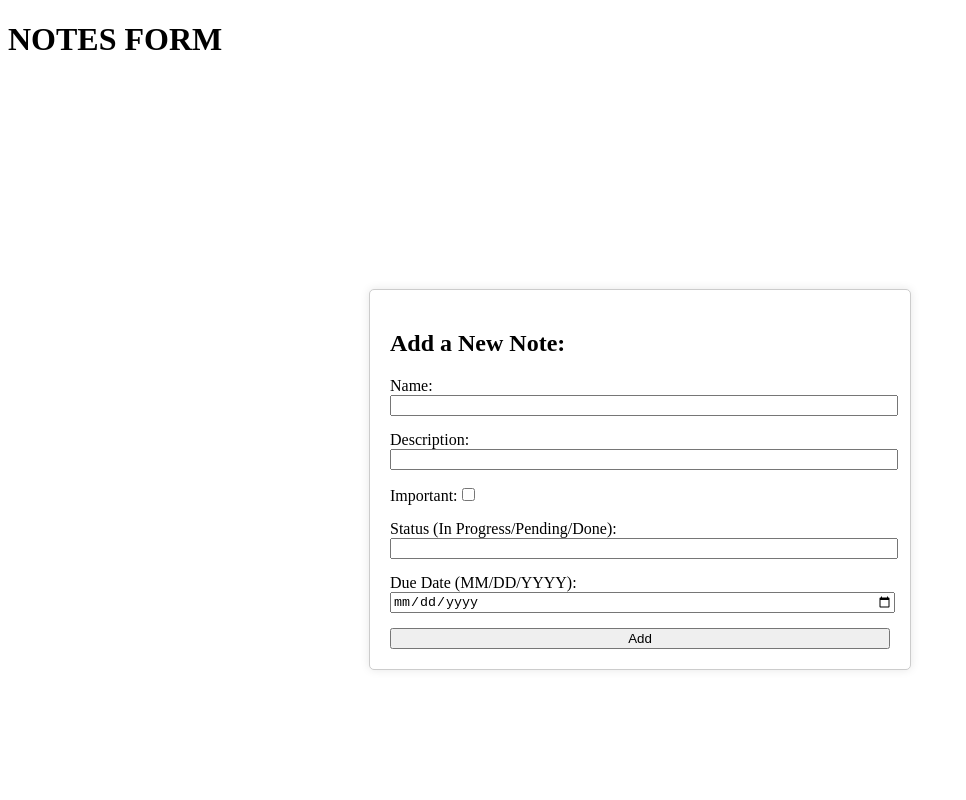
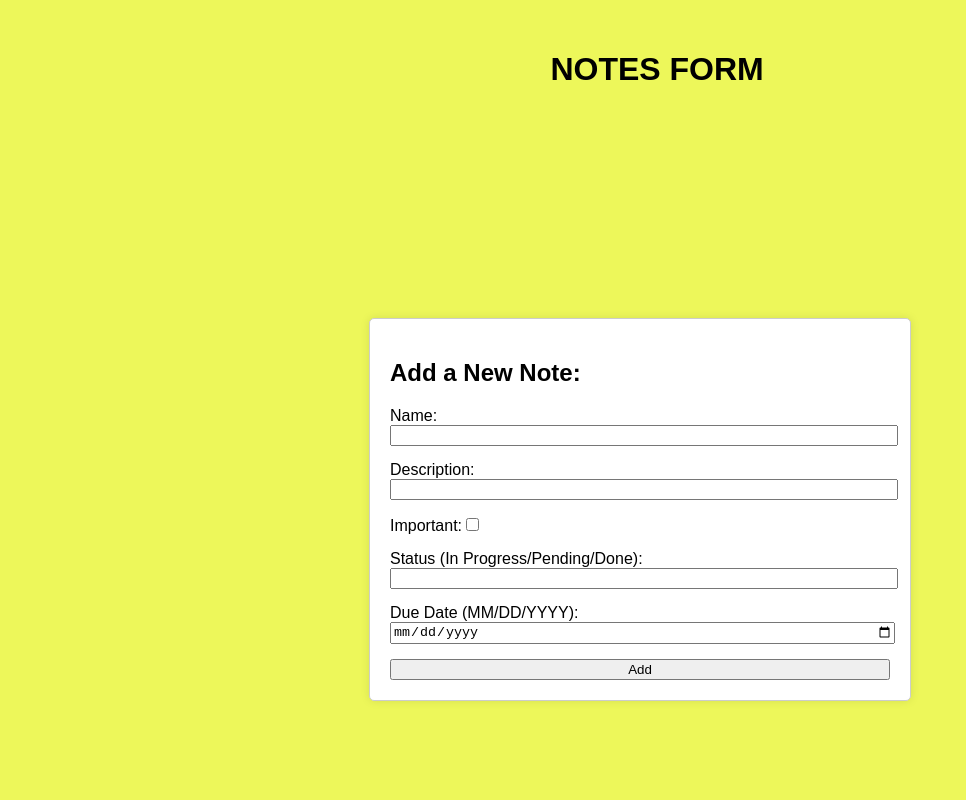
Before and after one commit to yasirelbouazzati/notekeeper-app, a React (Vite) app: page / in a window 1280 px wide. Shown: the top 800 px of the page, without its empty margins (0-966 px from the left). Built offline with nearby package versions, Linux system fonts and the light colour scheme; no server answers.

Commit message:
complete

```diff
--- a/index.html
+++ b/index.html
@@ -4,7 +4,7 @@
     <meta charset="UTF-8" />
     <link rel="icon" type="image/svg+xml" href="/vite.svg" />
     <meta name="viewport" content="width=device-width, initial-scale=1.0" />
-    <title>FORM</title>
+    <title>NOTES FORM YASIR EL BOUAZZATI</title>
   </head>
   <body>
     <div id="root"></div>
--- /dev/null
+++ b/src/App.css
@@ -0,0 +1,19 @@
+body {
+  margin: 0;
+  padding: 0;
+  box-sizing: border-box;
+  font-family: Arial, sans-serif;
+}
+
+.container {
+  display: flex;
+  flex-direction: column;
+  align-items: center;
+  justify-content: center;
+  height: 100vh;
+}
+
+h1 {
+  margin-top: 51px;
+  margin-left: 43%;
+}
--- a/src/App.jsx
+++ b/src/App.jsx
@@ -2,7 +2,7 @@ import { useState } from "react";
 import { useNote } from "./hooks";
 import { NoteList } from "./components/NoteList";
 import { CreateNoteForm } from "./components/CreateNoteForm";
-
+import "./App.css";
 const App = () => {
   const [, setUpdateFlag] = useState(false);
   const { note, handleNote } = useNote();
--- a/src/components/CreateNoteForm.css
+++ b/src/components/CreateNoteForm.css
@@ -1,3 +1,11 @@
+body {
+  margin: 0;
+  padding: 0;
+  box-sizing: border-box;
+  font-family: Arial, sans-serif;
+  background-color: #edf75a;
+}
+
 .container {
   display: flex;
   justify-content: center;
```
